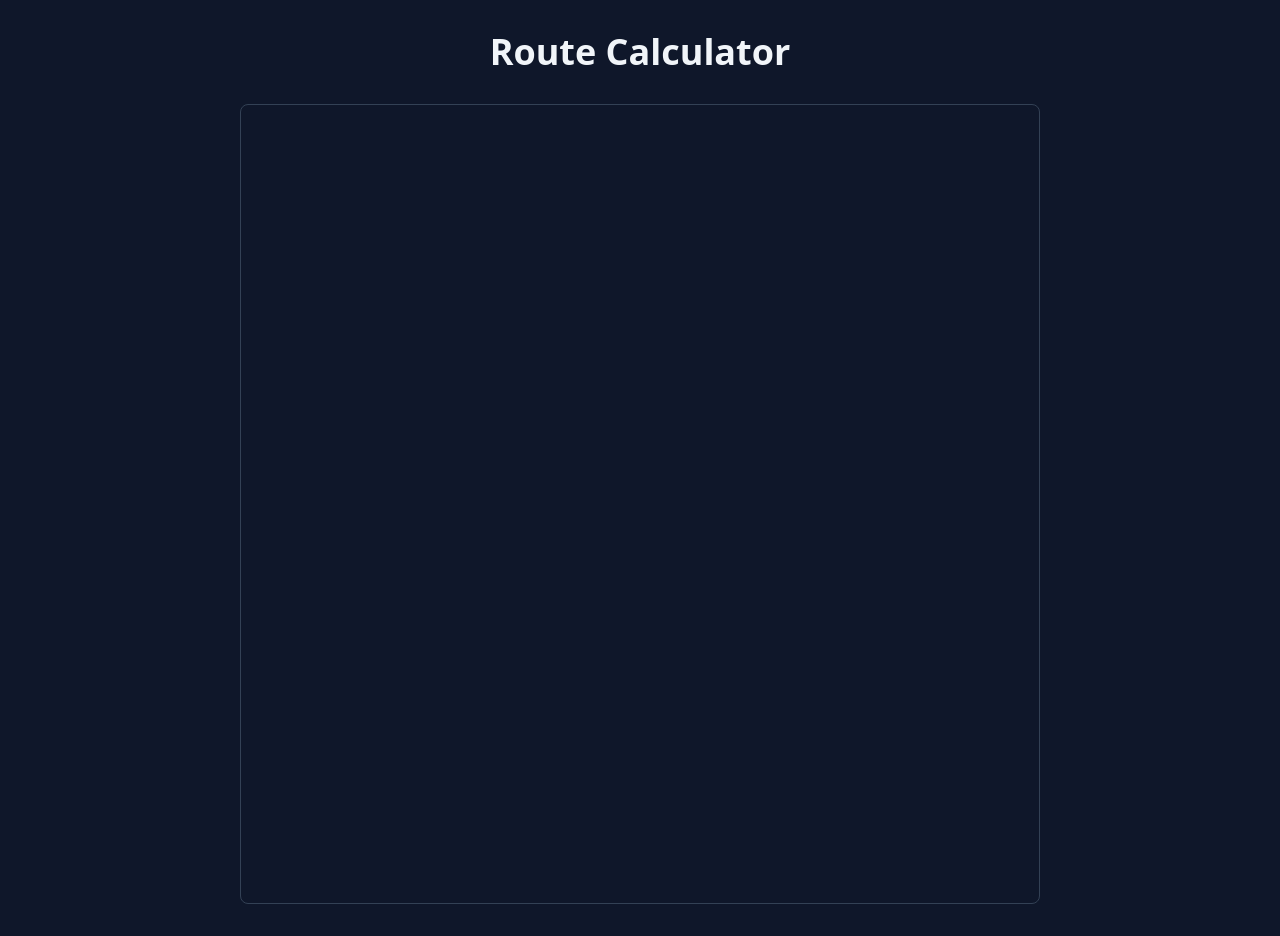
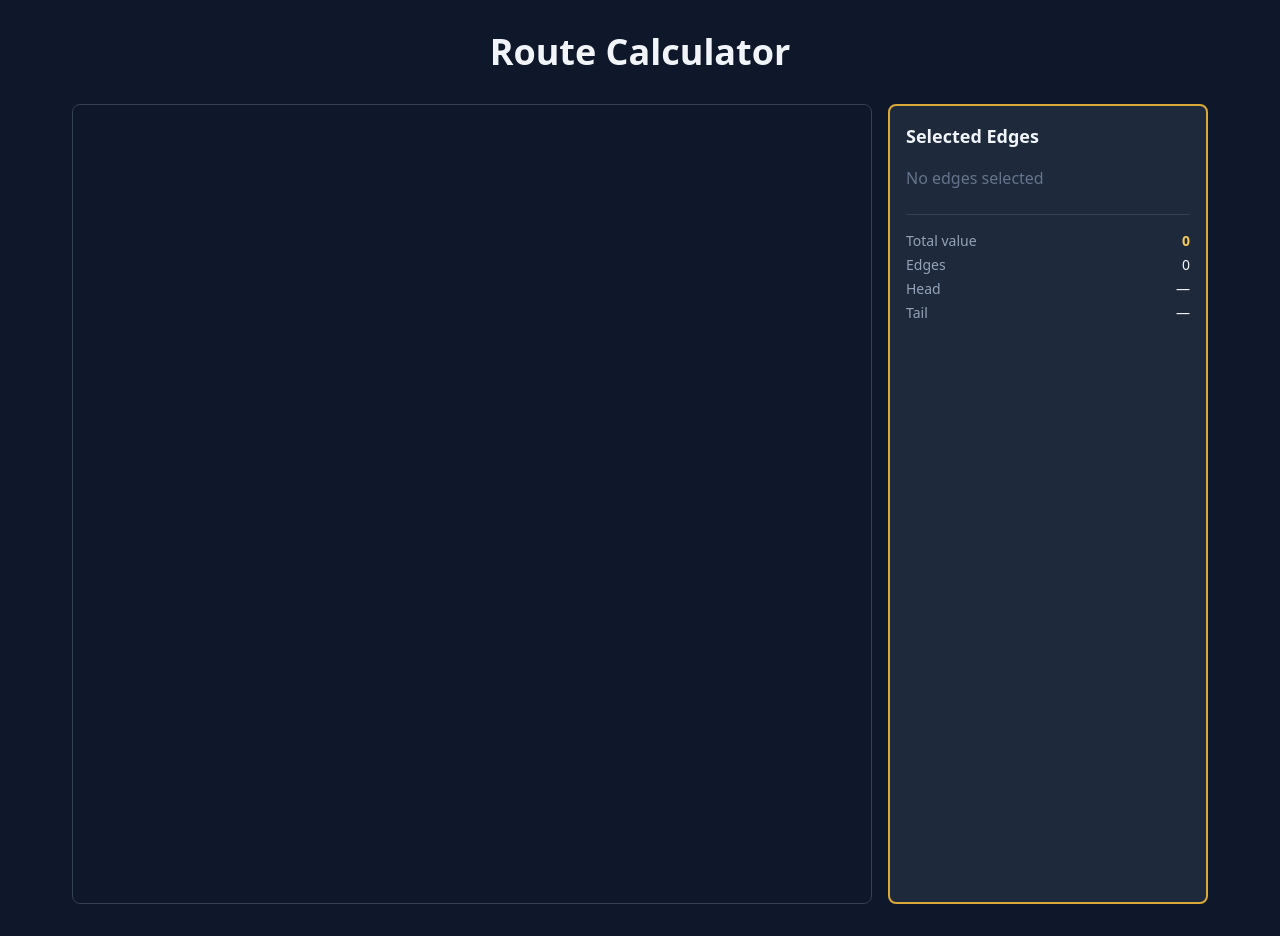
Before and after one commit to AnsonChung3/Route-Calculator, a React (Vite) app: page / in a window 1280 px wide. Built offline with nearby package versions, Linux system fonts and the light colour scheme.

Commit message:
Create RoutePanel component. Component behaves as expected.

```diff
--- a/src/App.tsx
+++ b/src/App.tsx
@@ -1,6 +1,7 @@
 import { useState, useCallback, useMemo } from 'react';
 import './styles/App.css';
 import MapCanvas from './components/MapCanvas';
+import RoutePanel from './components/RoutePanel';
 import { loadEdges } from './utils/csvLoader';
 import * as routeUtils from './utils/routeUtils';
 import type { Route } from './types';
@@ -39,6 +40,7 @@ function App() {
                     eligibleEdgeKeys={eligibleEdgeKeys}
                     onToggleEdge={handleEdgeClick}
                 />
+                <RoutePanel route={route} />
             </div>
         </div>
     );
--- /dev/null
+++ b/src/components/RoutePanel.tsx
@@ -0,0 +1,91 @@
+import type { Route } from '../types';
+import * as routeUtils from '../utils/routeUtils';
+
+interface RoutePanelProps {
+    route: Route;
+}
+
+export default function RoutePanel({ route }: RoutePanelProps) {
+    const total = routeUtils.getRouteTotal(route);
+    const head = routeUtils.getHead(route);
+    const tail = routeUtils.getTail(route);
+    const edgeCount = route.edges.length;
+
+    return (
+        <div className="border-2 border-accent-600 rounded-lg bg-surface-raised p-4 overflow-y-auto min-w-[320px]">
+            <h2 className="text-lg font-bold mb-4 text-content-base">Selected Edges</h2>
+
+            {edgeCount === 0 ? (
+                <p className="text-content-faint">No edges selected</p>
+            ) : (
+                <table className="w-full text-sm">
+                    <thead>
+                        <tr className="text-content-muted border-b border-neutral-700">
+                            <th className="text-left py-1 pr-2">#</th>
+                            <th className="text-left py-1 pr-2">Edge</th>
+                            <th className="text-right py-1 pr-2">Value</th>
+                            <th className="text-right py-1 pr-2">Total</th>
+                            <th className="text-right py-1">End</th>
+                        </tr>
+                    </thead>
+                    <tbody>
+                        {route.edges.map((_, i) => (
+                            <EdgeRow
+                                key={i}
+                                index={i}
+                                route={route}
+                                edgeCount={edgeCount}
+                            />
+                        ))}
+                    </tbody>
+                </table>
+            )}
+
+            <div className="mt-6 pt-4 border-t border-neutral-700 text-sm space-y-1">
+                <div className="flex justify-between">
+                    <span className="text-content-muted">Total value</span>
+                    <span className="text-accent-400 font-bold">{total}</span>
+                </div>
+                <div className="flex justify-between">
+                    <span className="text-content-muted">Edges</span>
+                    <span className="text-content-base">{edgeCount}</span>
+                </div>
+                <div className="flex justify-between">
+                    <span className="text-content-muted">Head</span>
+                    <span className="text-content-base">{head ?? '—'}</span>
+                </div>
+                <div className="flex justify-between">
+                    <span className="text-content-muted">Tail</span>
+                    <span className="text-content-base">{tail ?? '—'}</span>
+                </div>
+            </div>
+        </div>
+    );
+}
+
+/** Renders a single row in the selected edges table with position, endpoints, value, running total, and head/tail label. */
+function EdgeRow({ index, route, edgeCount }: { index: number; route: Route; edgeCount: number }) {
+    const from = route.nodeSequence[index];
+    const to = route.nodeSequence[index + 1];
+    const value = route.edges[index].value;
+    const runningTotal = route.edges
+        .slice(0, index + 1)
+        .reduce((sum, e) => sum + e.value, 0);
+    const endLabel = edgeCount === 1
+        ? 'Head / Tail'
+        : index === 0
+            ? 'Head'
+            : index === edgeCount - 1
+                ? 'Tail'
+                : '';
+
+    return (
+        <tr className="border-b border-neutral-700/50">
+            <td className="py-1 pr-2 text-content-muted">{index + 1}</td>
+            <td className="py-1 pr-2 text-content-base">{from} → {to}</td>
+            <td className="py-1 pr-2 text-right text-content-base">{value}</td>
+            <td className="py-1 pr-2 text-right text-accent-400">{runningTotal}</td>
+            <td className="py-1 text-right text-content-faint text-xs">{endLabel}</td>
+        </tr>
+    );
+}
```
